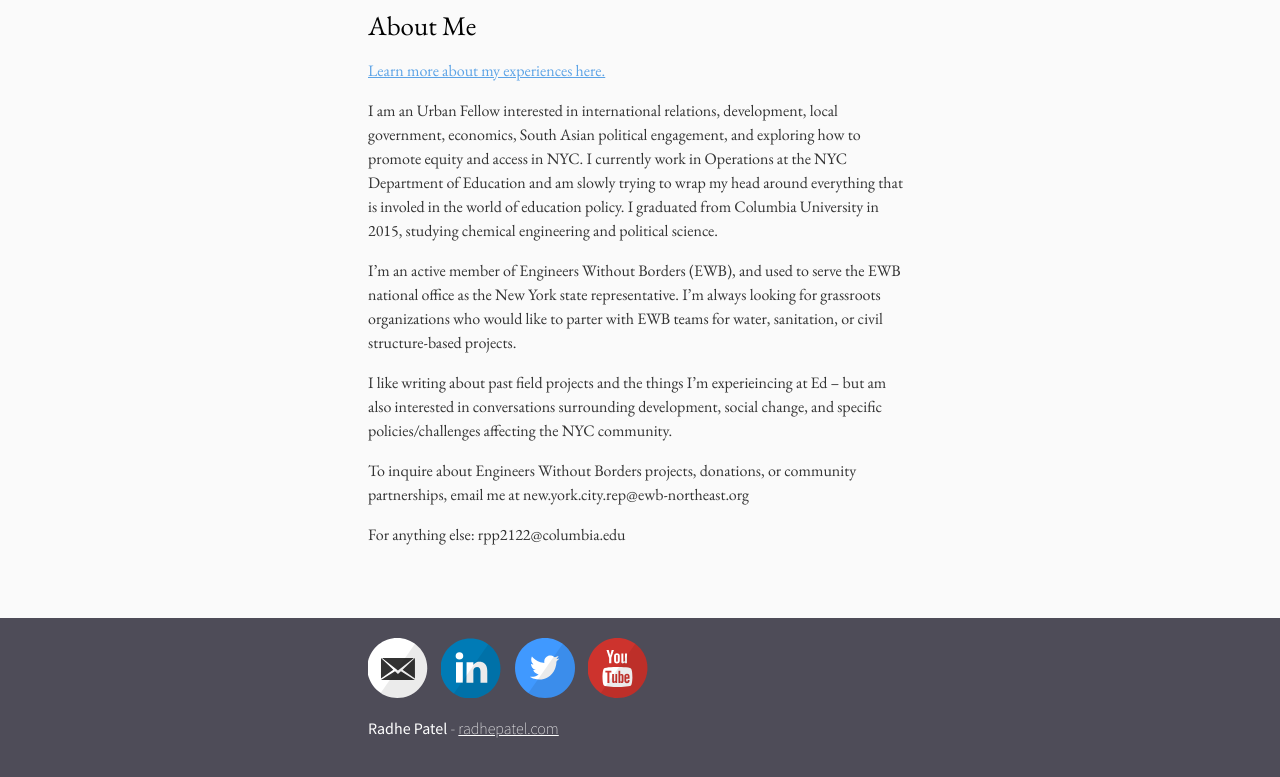
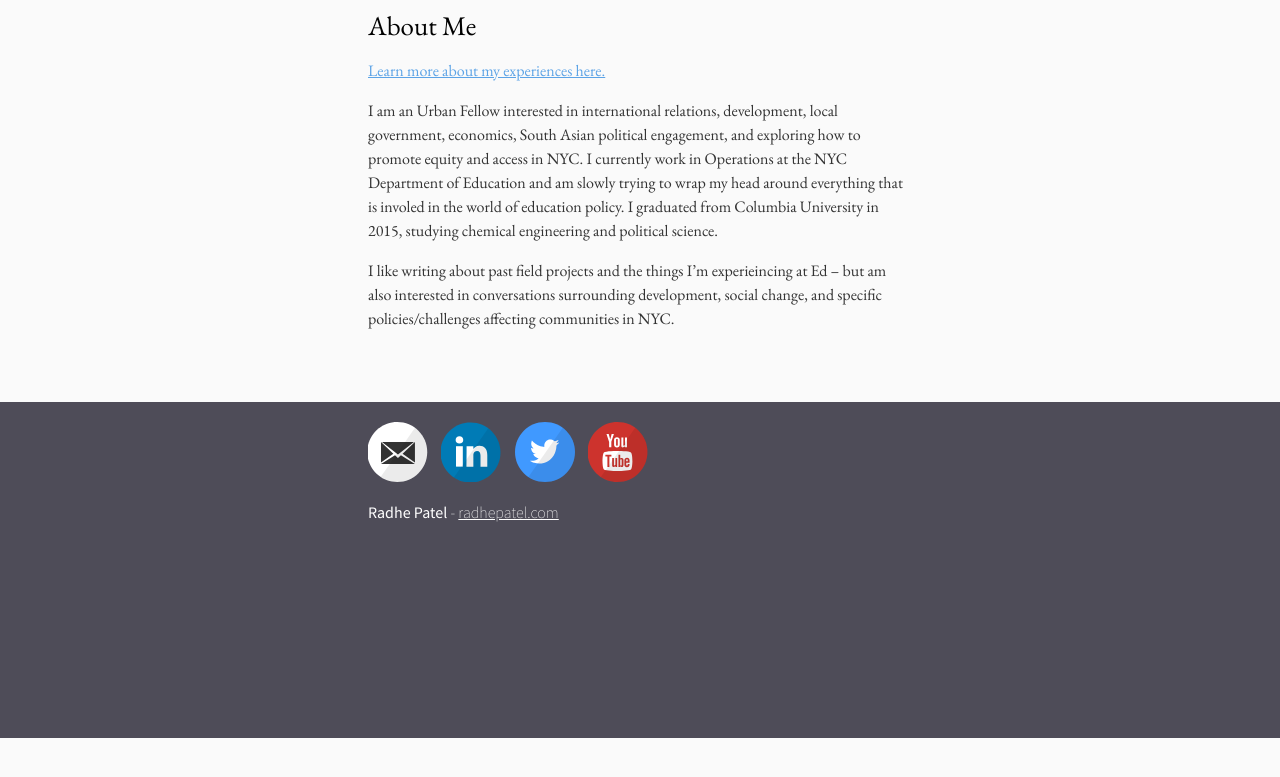
Before and after one commit to radhepatel/radhepatel.github.io, a Jekyll site: the page built from index.md, in a window 1280 px wide and 900 px high, scrolled down 609 px. Shown: the top 777 px of the window. Built offline with Jekyll 4.4.1, drawn with Linux system fonts in a browser that asks for light colours; after the commit the page ends 1347 px from its top, so only the background shows below that.

Commit message:
Update index.md

```diff
--- a/index.md
+++ b/index.md
@@ -24,10 +24,4 @@ layout: default
 
 I am an Urban Fellow interested in international relations, development, local government, economics, South Asian political engagement, and exploring how to promote equity and access in NYC. I currently work in Operations at the NYC Department of Education and am slowly trying to wrap my head around everything that is involed in the world of education policy. I graduated from Columbia University in 2015, studying chemical engineering and political science.
 
-I'm an active member of Engineers Without Borders (EWB), and used to serve the EWB national office as the New York state representative. I'm always looking for grassroots organizations who would like to parter with EWB teams for water, sanitation, or civil structure-based projects.
-
-I like writing about past field projects and the things I'm experieincing at Ed -- but am also interested in conversations surrounding development, social change, and specific policies/challenges affecting the NYC community.
-
-To inquire about Engineers Without Borders projects, donations, or community partnerships, email me at new.york.city.rep@ewb-northeast.org
-
-For anything else: rpp2122@columbia.edu
+I like writing about past field projects and the things I'm experieincing at Ed -- but am also interested in conversations surrounding development, social change, and specific policies/challenges affecting communities in NYC.
```
